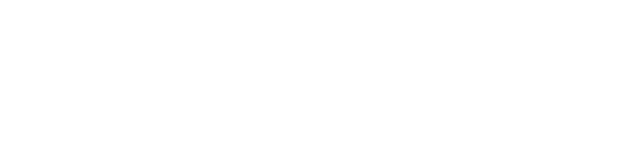
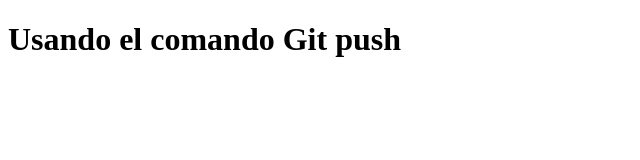
Before and after one commit to daniyamarte/trabajando_con_gitpush, a plain HTML site: page index.html in a window 1280 px wide. Shown: the whole page, without its empty margins (0-640 px from the left). Drawn offline with Linux system fonts and the light colour scheme.

Commit message:
Se agrego un titulo

```diff
--- a/index.html
+++ b/index.html
@@ -6,6 +6,6 @@
     <title>Git Push</title>
 </head>
 <body>
-
+    <h1>Usando el comando Git push</h1>
 </body>
 </html>
```
